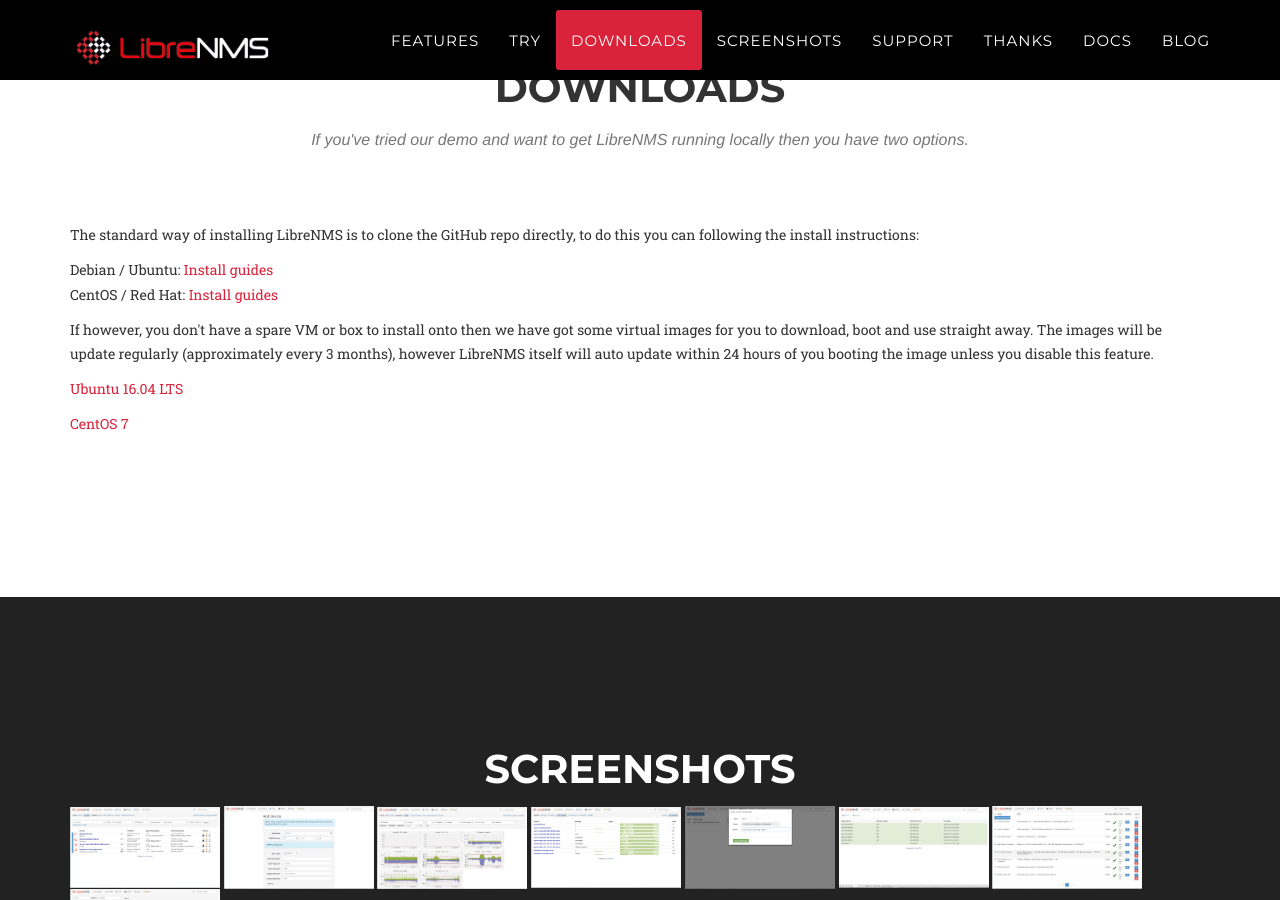
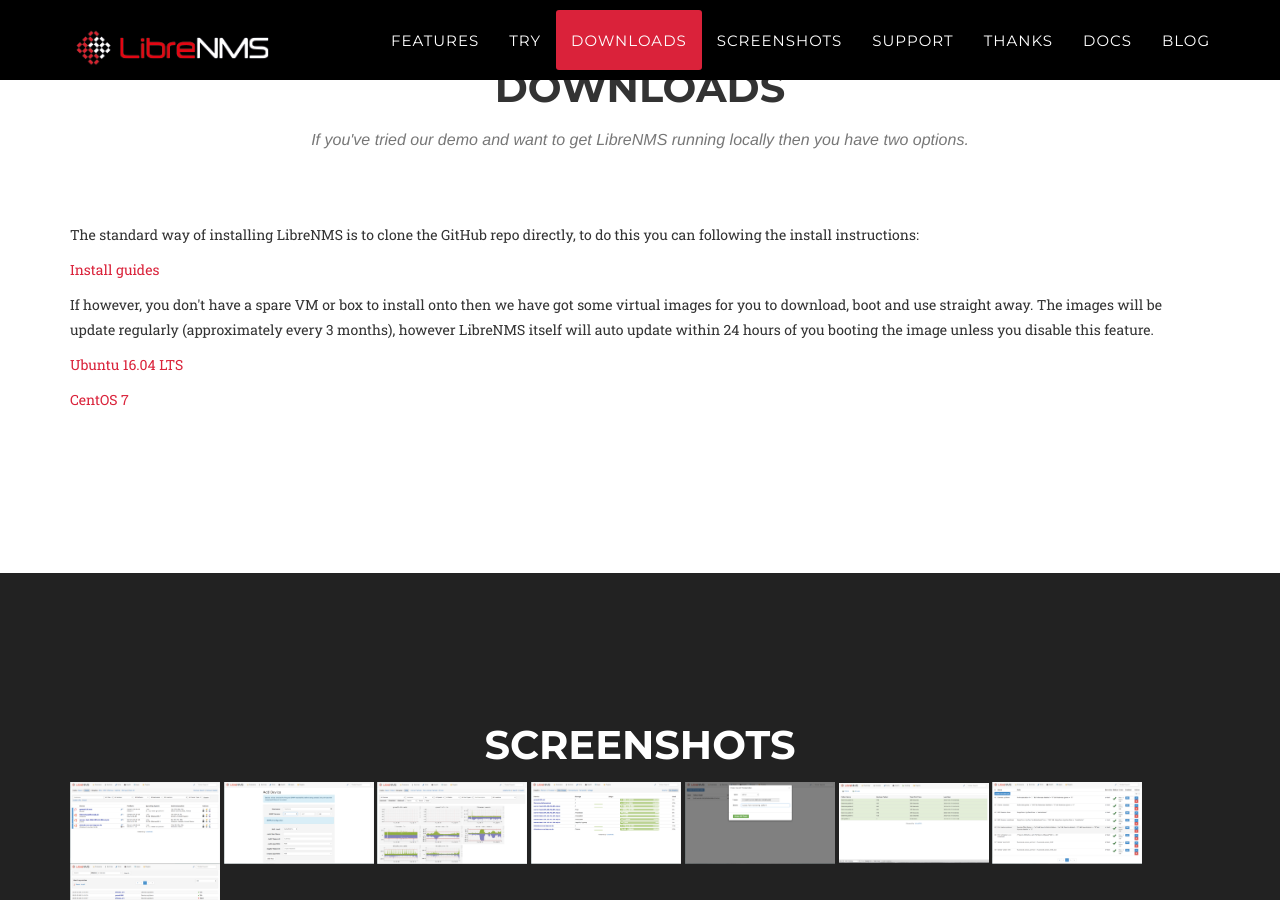
Before and after one commit to librenms/librenms.github.io, a Jekyll site: the page built from index.html, in a window 1280 px wide and 900 px high, scrolled down 2641 px. Built offline with Jekyll 4.4.1, drawn with Linux system fonts in a browser that asks for light colours; some web fonts are replaced.

Commit message:
Update downloads.html

```diff
--- a/_includes/downloads.html
+++ b/_includes/downloads.html
@@ -10,8 +10,7 @@
             <div class="row">
                 <div class="col-lg-12">
                     <p>The standard way of installing LibreNMS is to clone the GitHub repo directly, to do this you can following the install instructions:</p>
-                    <p>Debian / Ubuntu: <a href="http://docs.librenms.org/Installation/Installation-(Debian-Ubuntu)/">Install guides</a><br />
-                    CentOS / Red Hat: <a href="http://docs.librenms.org/Installation/Installation-(RHEL-CentOS)/">Install guides</a><br /></p>
+                    <p><a href="http://docs.librenms.org/Installation/Installing-LibreNMS/">Install guides</a><br /></p>
                     <p>If however, you don't have a spare VM or box to install onto then we have got some virtual images for you to download, boot and use straight away. The images will be update regularly (approximately every 3 months), however LibreNMS itself will auto update within 24 hours of you booting the image unless you disable this feature.<br /></p>
                 </div>
             </div>
```
